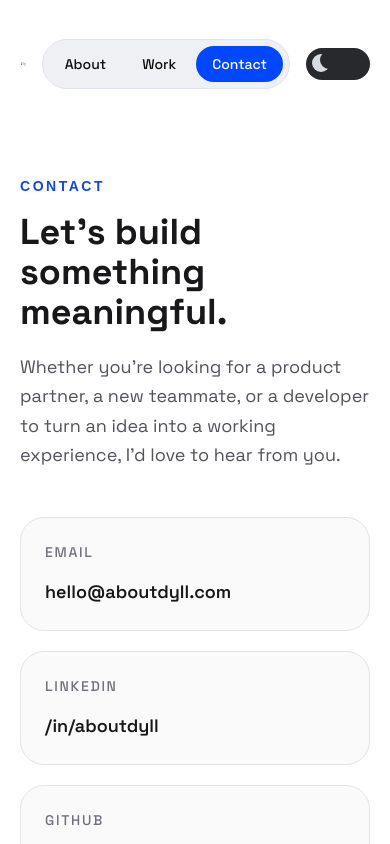
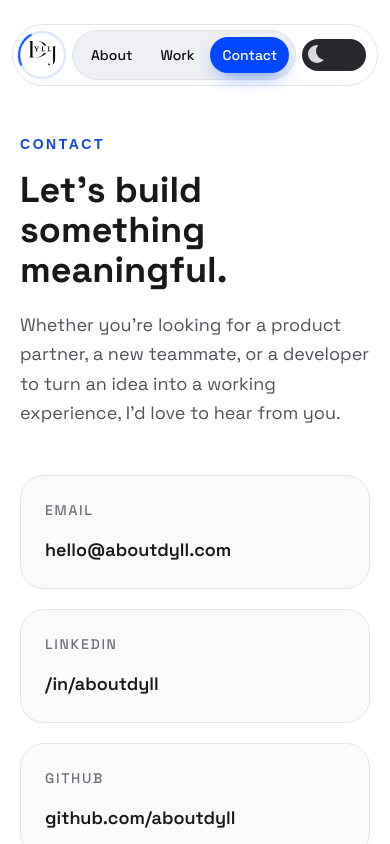
Before and after one commit to Dyllj/about_dyll, a Next.js app: page / in a window 390 px wide. Both pictures are taken after a click on the button "Get in Touch". Shown: the top 844 px of the page. Built offline with nearby package versions, Linux system fonts and the light colour scheme.

Commit message:
Enhance Header and PageNav components with scroll progress indicator; improve navigation responsiveness and layout in AboutView

```diff
--- a/app/components/header/Header.tsx
+++ b/app/components/header/Header.tsx
@@ -1,17 +1,80 @@
 "use client";
 
+import { useEffect, useRef, useState, type CSSProperties } from "react";
 import Logo from "../logo/logo";
 import PageNav from "../page_nav/page_nav";
 import TogglButton from "../toggle_button/toggl_button";
 
 export default function Header() {
+  const [scrolled, setScrolled] = useState(false);
+  const progressRef = useRef<HTMLSpanElement>(null);
+
+  useEffect(() => {
+    let frame = 0;
+
+    const update = () => {
+      frame = 0;
+      const max = document.documentElement.scrollHeight - window.innerHeight;
+      const progress = max > 0 ? Math.min(window.scrollY / max, 1) : 0;
+      progressRef.current?.style.setProperty("--progress", progress.toFixed(3));
+      setScrolled(window.scrollY > 24);
+    };
+
+    const onScroll = () => {
+      if (!frame) frame = requestAnimationFrame(update);
+    };
+
+    update();
+    window.addEventListener("scroll", onScroll, { passive: true });
+    window.addEventListener("resize", onScroll);
+    return () => {
+      window.removeEventListener("scroll", onScroll);
+      window.removeEventListener("resize", onScroll);
+      if (frame) cancelAnimationFrame(frame);
+    };
+  }, []);
+
   return (
-    <header
-      className="mx-auto w-full max-w-290 px-5 sm:px-8 xl:px-0 flex items-center justify-between gap-4 py-6"
-    >
-      <Logo />
-      <PageNav />
-      <TogglButton />
+    <header className="sticky top-3 z-50 px-3 py-3 sm:top-4 sm:px-8">
+      {/* One floating "island" that groups logo, nav and theme toggle */}
+      <div className="relative isolate mx-auto flex w-fit max-w-full items-center gap-1.5 p-1.5 sm:gap-3">
+        {/* Glass + progress live on their own layers so nothing that contains
+            the toggle has a blur/transform (its full-screen effect stays intact) */}
+        <div
+          aria-hidden="true"
+          className={`absolute inset-0 -z-10 rounded-full border border-[#e1e4ea] bg-white/80 backdrop-blur-xl transition-shadow duration-300 ${
+            scrolled ? "shadow-[0_20px_40px_-20px_rgba(11,11,11,0.28)]" : ""
+          }`}
+        />
+        <span
+          aria-hidden="true"
+          className="pointer-events-none absolute inset-0 -z-10 overflow-hidden rounded-full"
+        >
+          <span
+            ref={progressRef}
+            style={{ "--progress": 0 } as CSSProperties}
+            className="absolute inset-x-0 bottom-0 h-0.75 origin-left scale-x-(--progress) bg-[#0047ff]"
+          />
+        </span>
+
+        {/* Logo badge with a slow blue arc: the landing page's ring in miniature */}
+        <div className="relative grid size-12 shrink-0 place-items-center sm:size-14">
+          <span
+            aria-hidden="true"
+            className="absolute inset-0 rounded-full border-2 border-[#0047ff]/15 border-t-[#0047ff] [animation-duration:6s] motion-safe:animate-spin"
+          />
+          <div className="[&_img]:size-9 sm:[&_img]:size-11">
+            <Logo />
+          </div>
+        </div>
+
+        <PageNav />
+
+        <span aria-hidden="true" className="hidden h-8 w-px bg-[#e1e4ea] sm:block" />
+        <div className="pr-2 sm:pr-3">
+          <TogglButton />
+        </div>
+      </div>
     </header>
   );
 }
--- a/app/components/page_nav/page_nav.tsx
+++ b/app/components/page_nav/page_nav.tsx
@@ -1,6 +1,6 @@
 "use client";
 
-import { useEffect, useState, useCallback } from "react";
+import { useCallback, useEffect, useLayoutEffect, useRef, useState } from "react";
 
 type View = "about" | "work" | "contact";
 
@@ -20,6 +20,22 @@ const getViewFromHash = (): View => {
 
 export default function PageNav({ onNavigate }: { onNavigate?: (view: View) => void }) {
   const [activeView, setActiveView] = useState<View>("about");
+  const listRef = useRef<HTMLUListElement>(null);
+  const itemRefs = useRef<Partial<Record<View, HTMLButtonElement | null>>>({});
+  const [indicator, setIndicator] = useState<{ left: number; width: number } | null>(null);
+
+  // slide the blue pill under whichever tab is active; re-measure whenever the
+  // nav changes size (font loading, breakpoints) so it never drifts
+  useLayoutEffect(() => {
+    const measure = () => {
+      const el = itemRefs.current[activeView];
+      if (el) setIndicator({ left: el.offsetLeft, width: el.offsetWidth });
+    };
+    measure();
+    const observer = new ResizeObserver(measure);
+    if (listRef.current) observer.observe(listRef.current);
+    return () => observer.disconnect();
+  }, [activeView]);
 
   useEffect(() => {
     const handleHashChange = () => {
@@ -44,9 +60,16 @@ export default function PageNav({ onNavigate }: { onNavigate?: (view: View) => v
   return (
     <nav
       aria-label="Page navigation"
-      className="inline-flex rounded-full border border-[#e1e4ea] bg-[#eef0f3] p-1.5 sm:p-2.5"
+      className="inline-flex rounded-full border border-[#e1e4ea] bg-[#eef0f3] p-1.5"
     >
-      <ul className="flex items-center gap-1" role="tablist">
+      <ul ref={listRef} className="relative flex items-center gap-1 sm:gap-2" role="tablist">
+        {indicator && (
+          <span
+            aria-hidden="true"
+            className="absolute inset-y-0 rounded-full bg-[#0047ff] shadow-[0_8px_20px_-8px_rgba(0,71,255,0.7)] transition-[left,width] duration-500 ease-[cubic-bezier(0.34,1.56,0.64,1)] motion-reduce:transition-none"
+            style={{ left: indicator.left, width: indicator.width }}
+          />
+        )}
         {navigationItems.map(({ label, view }) => {
           const isActive = activeView === view;
 
@@ -58,11 +81,14 @@ export default function PageNav({ onNavigate }: { onNavigate?: (view: View) => v
                 aria-selected={isActive}
                 aria-controls={`${view}-view`}
                 id={`${view}-tab`}
+                ref={(el) => {
+                  itemRefs.current[view] = el;
+                }}
                 onClick={() => navigate(view)}
-                className={`inline-flex rounded-full px-4 py-2 text-sm font-medium transition-colors duration-200 focus-visible:outline-2 focus-visible:outline-offset-2 focus-visible:outline-[#0047ff] sm:px-7 sm:py-2.5 sm:text-[15px] ${
+                className={`relative z-10 inline-flex rounded-full px-3 py-2 text-sm font-medium transition-colors duration-300 focus-visible:outline-2 focus-visible:outline-offset-2 focus-visible:outline-[#0047ff] sm:px-7 sm:py-2.5 sm:text-[15px] ${
                   isActive
-                    ? "bg-[#0047ff] text-white"
-                    : "text-[#0b0b0b] hover:bg-white"
+                    ? `text-white ${indicator ? "" : "bg-[#0047ff]"}`
+                    : "text-[#0b0b0b] hover:bg-white/70"
                 }`}
               >
                 {label}
--- a/app/components/views/AboutView.tsx
+++ b/app/components/views/AboutView.tsx
@@ -41,7 +41,7 @@ const achievements: Achievement[] = [
 export default function AboutView() {
   return (
     <main className={container} id="about-view">
-      <section className="grid gap-6 lg:grid-cols-[340px_1fr] mt-5">
+      <section className="grid gap-6 lg:grid-cols-[340px_1fr] mt-15">
         <div className={`${surface} p-5 lg:row-span-3 h-150`}>
           <div className="relative h-95 overflow-hidden rounded-[20px] border border-[#e1e4ea] bg-white">
             <Image
```
